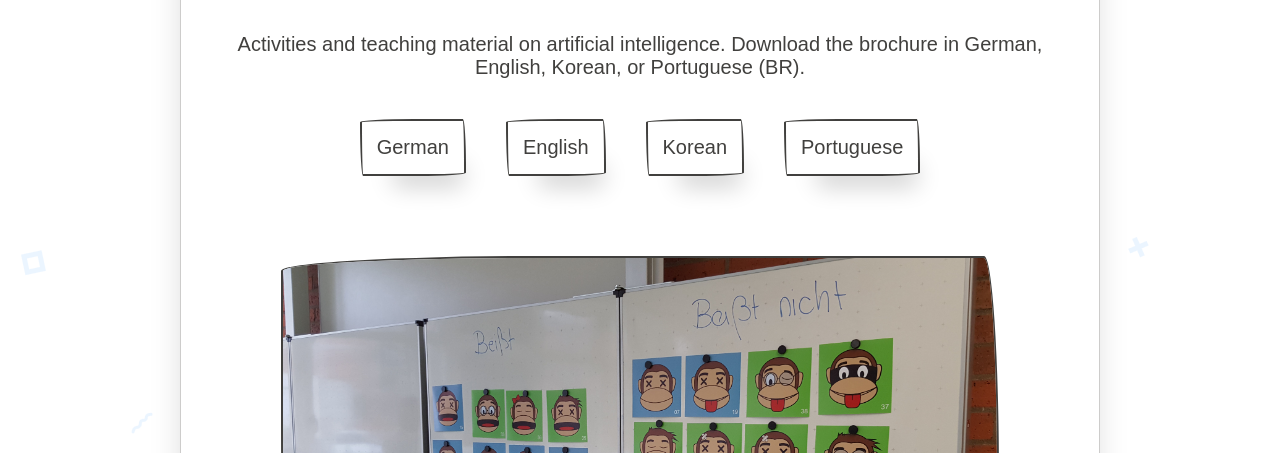
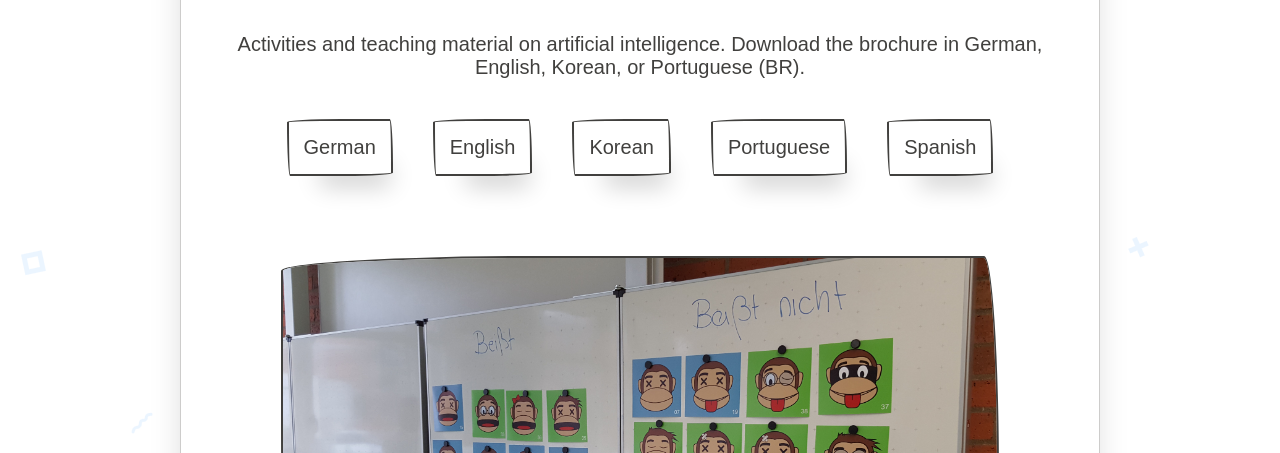
Before and after one commit to manzanillo/ai-unplugged, a Gatsby site: page / in a window 1280 px wide. Shown: the part 347-800 px from the top of the page. Built offline with nearby package versions, Linux system fonts and the light colour scheme; Gatsby itself is replaced by a stand-in of ours; a web font is replaced by a local one.

Commit message:
Update hero.js

```diff
--- a/src/components/hero.js
+++ b/src/components/hero.js
@@ -56,6 +56,12 @@ const Header = ({ siteTitle }) => (
         >
           Portuguese
         </button>
+        <button
+          style={{ margin: "1em" }}
+          onClick={() => (window.location.href = "espanol.pdf")}
+        >
+          Spanish
+        </button>
       </div>
       <div style={{ margin: 60, position: "relative" }}>
         <img src={mainImage} alt="Some content" />
```
